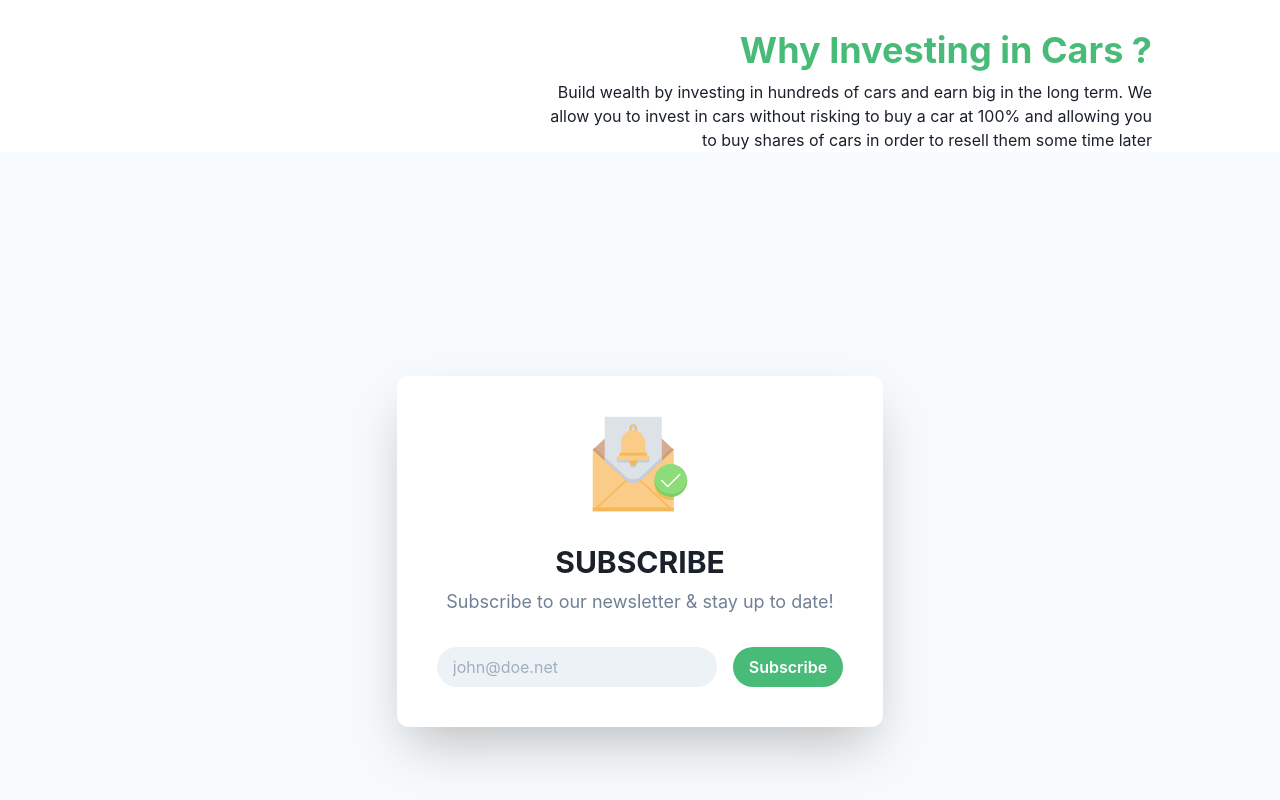
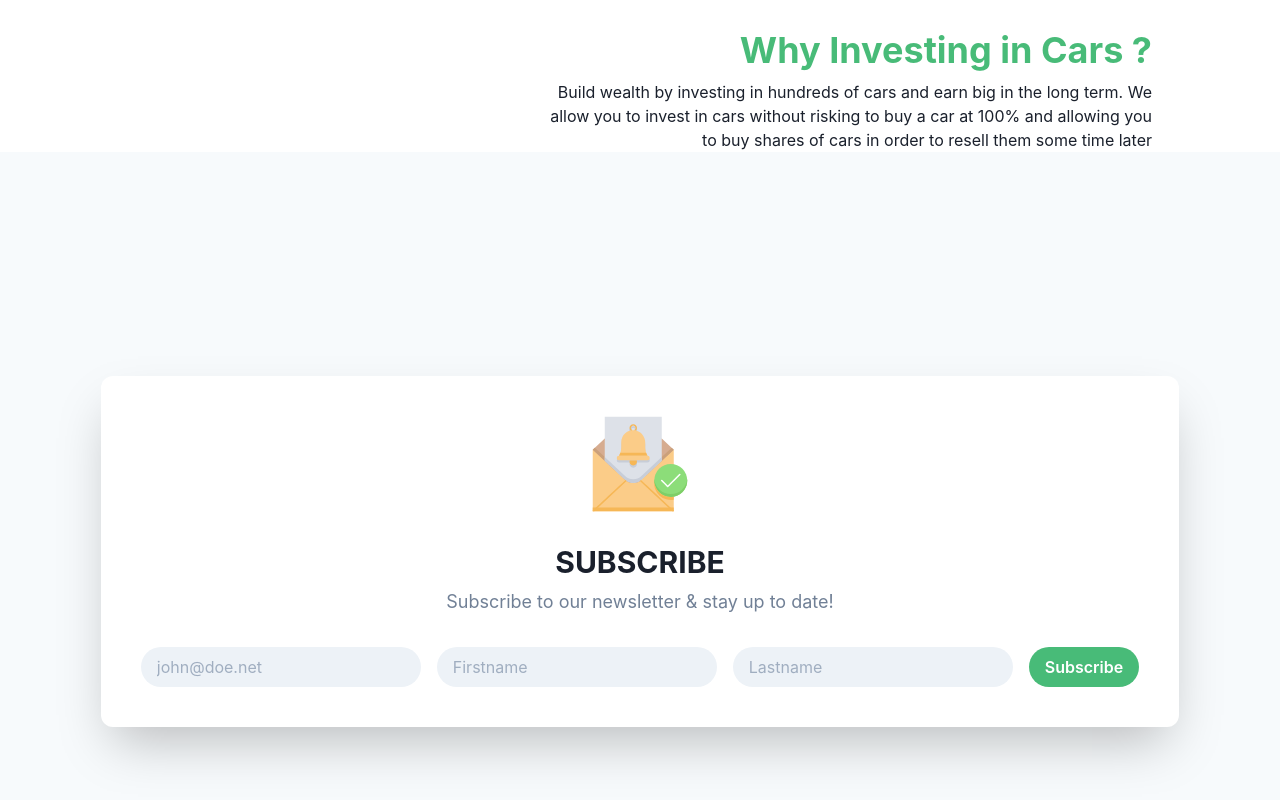
Before and after one commit to azerpas/fractif, a Next.js app: page / in a window 1280 px wide. Shown: the part 3580-4380 px from the top of the page. Built offline with nearby package versions, Linux system fonts and the light colour scheme; no server answers.

Commit message:
Init React-Hook-Form

```diff
--- a/package.json
+++ b/package.json
@@ -26,6 +26,7 @@
     "next": "11.0.1",
     "react": "17.0.2",
     "react-dom": "17.0.2",
+    "react-hook-form": "^7.10.1",
     "react-icons": "^4.2.0",
     "typescript": "^4.3.4"
   },
--- a/src/pages/api/contact.ts
+++ b/src/pages/api/contact.ts
@@ -10,7 +10,9 @@ export default async function handler(req: NextApiRequest, res: NextApiResponse)
         if(resultAsJson.success){
             if(resultAsJson.score > 0.3){
                 const contact: Contact = req.body;
-                const id = await addContact(contact);
+                //const id = await addContact(contact);
+                const id = 4;
+                console.log(contact);
                 res.status(200).json({ id });
             }else res.status(403).send("SCORE TOO LOW");
         }else res.status(401).send("CAPTCHA ERROR 1");
--- a/src/pages/components/newsletter/index.tsx
+++ b/src/pages/components/newsletter/index.tsx
@@ -9,8 +9,28 @@ import {
     useColorModeValue,
     createIcon,
 } from '@chakra-ui/react';
+import { useEffect } from 'react';
+import { useForm } from "react-hook-form";
+import { Contact } from '../../../types/Contact';
 
-  export default function Newsletter() {
+type ContactFields = {
+    response: string
+} & Contact
+
+export default function Newsletter({recaptcha}: {recaptcha: string}) {
+    const { register, handleSubmit, watch, formState: { errors } } = useForm();
+    const signUp = async (data: ContactFields) => {
+        console.log('sign')
+        const r = await fetch("/api/contact", {
+            method: "POST",
+            body: JSON.stringify(data),
+            headers: {"content-type": "application/json"}
+        });
+    }
+    useEffect(() => {
+        console.log(errors);
+    }, [errors]);
+    const onSubmit = data => signUp(data);
     return (
       <Flex
         minH={'100vh'}
@@ -37,9 +57,10 @@ import {
               Subscribe to our newsletter & stay up to date!
             </Text>
           </Stack>
-          <Stack spacing={4} direction={{ base: 'column', md: 'row' }} w={'full'}>
+          <form onSubmit={handleSubmit(onSubmit)}>
+                <Stack spacing={4} direction={{ base: 'column', sm: 'column', xl: 'row' }} w={'full'}>
                     <Input
-              type={'text'}
+                    type={'email'}
                     placeholder={'john@doe.net'}
                     color={useColorModeValue('gray.800', 'gray.200')}
                     bg={useColorModeValue('gray.100', 'gray.600')}
@@ -49,17 +70,60 @@ import {
                         bg: useColorModeValue('gray.200', 'gray.800'),
                         outline: 'none',
                     }}
+                    {...register("email", {required: true, pattern: /[^@\s]+@[^@\s]+\.[^@\s]+/im})}
                     />
+                    <Input
+                    type={'text'}
+                    placeholder={'Firstname'}
+                    color={useColorModeValue('gray.800', 'gray.200')}
+                    bg={useColorModeValue('gray.100', 'gray.600')}
+                    rounded={'full'}
+                    border={0}
+                    _focus={{
+                        bg: useColorModeValue('gray.200', 'gray.800'),
+                        outline: 'none',
+                    }}
+                    {...register("firstName", {required: true})}
+                    />
+                    <Input
+                    type={'text'}
+                    placeholder={'Lastname'}
+                    color={useColorModeValue('gray.800', 'gray.200')}
+                    bg={useColorModeValue('gray.100', 'gray.600')}
+                    rounded={'full'}
+                    border={0}
+                    _focus={{
+                        bg: useColorModeValue('gray.200', 'gray.800'),
+                        outline: 'none',
+                    }}
+                    {...register("lastName", {required: true})}
+                    />
+                    <Input
+                    type={'hidden'}
+                    value={recaptcha}
+                    {...register("response", {required: true})}
+                    />
+                    <Input
+                    type={'hidden'}
+                    value={process.env.NEXT_PUBLIC_MAILCHIMP_LIST_ID}
+                    {...register("listId", {required: true})}
+                    />
+                    {errors.email ? errors.email.message : null}
+                    {errors.lastName ? errors.lastName.message : null} {errors.firstName ? errors.firstName.message : null}
+                    {errors.response ? errors.response.message : null} {errors.listId ? errors.listId.type : null}
                     <Button
                     bg={'green.400'}
                     rounded={'full'}
                     color={'white'}
                     flex={'1 0 auto'}
                     _hover={{ bg: 'green.500' }}
-              _focus={{ bg: 'green.500' }}>
+                    _focus={{ bg: 'green.500' }}
+                    type="submit"
+                    >
                     Subscribe
                     </Button>
                 </Stack>
+            </form>
         </Stack>
       </Flex>
     );
--- a/src/pages/index.tsx
+++ b/src/pages/index.tsx
@@ -125,7 +125,7 @@ export default function Home() {
       </Stack>
       </Flex>
       </Center>
-      <Newsletter/>
+      <Newsletter recaptcha={recaptcha}/>
 
     </>
   )
```
Also changed, not shown: 2 other files (tests, documents, lock files or other folders). Lines whose indentation alone changed are shown as unchanged.
